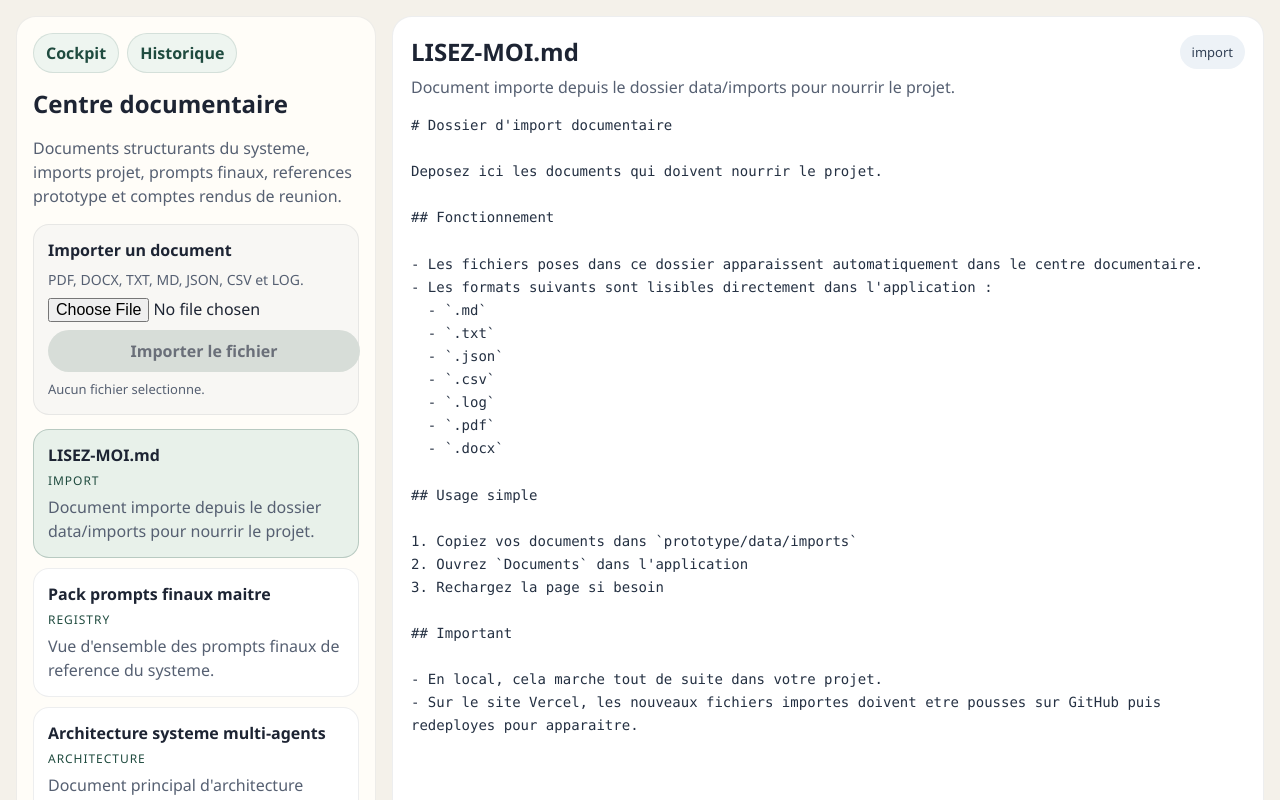
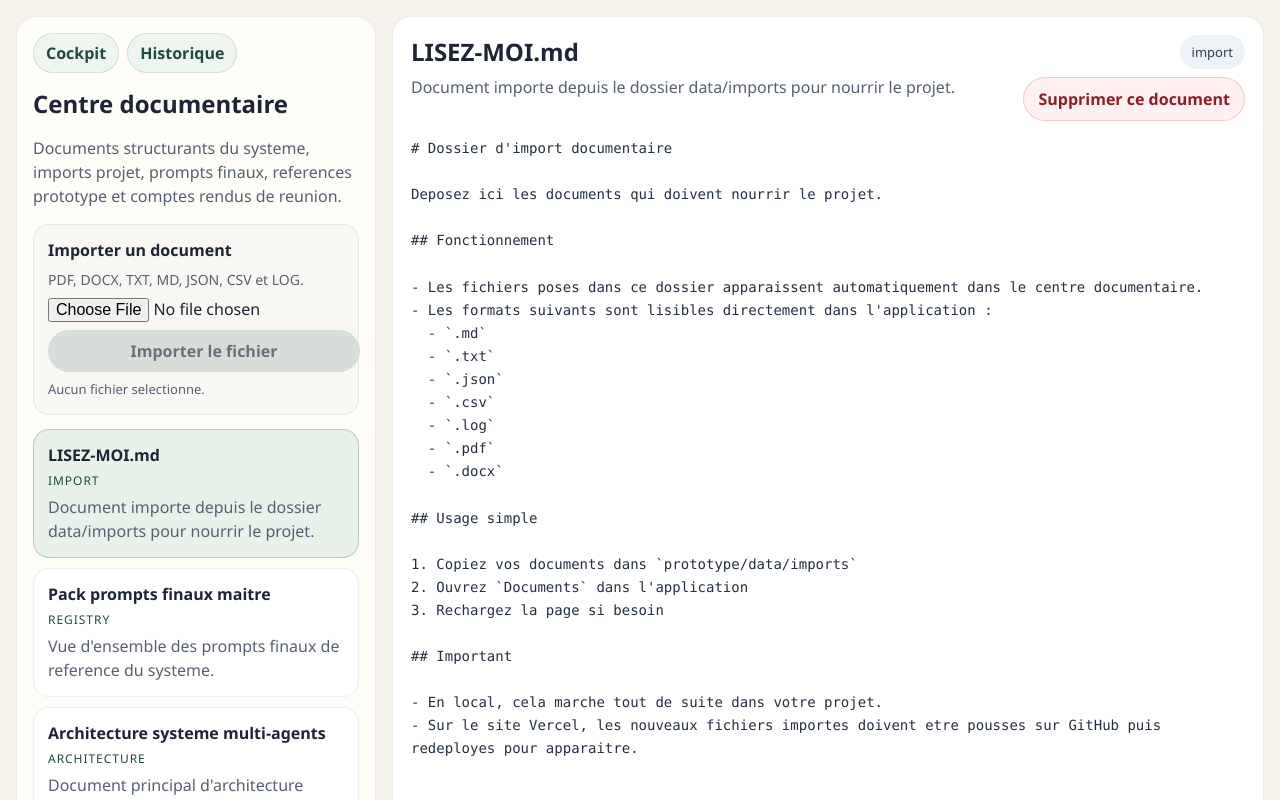
Before and after one commit to nonomanu31-cmd/villa-aldebaran-prototype, a Next.js app: page /documents in a window 1280 px wide. Shown: the top 800 px of the page. Built offline with nearby package versions, Linux system fonts and the light colour scheme.

Commit message:
Add imported document deletion

```diff
--- a/app/api/documents/[id]/route.ts
+++ b/app/api/documents/[id]/route.ts
@@ -1,5 +1,9 @@
 import { NextResponse } from "next/server";
-import { readDocumentContent } from "../../../../lib/documents";
+import {
+  deleteImportedDocument,
+  readDocumentContent,
+  resolveImportedDocumentLocation,
+} from "../../../../lib/documents";
 
 export const dynamic = "force-dynamic";
 export const revalidate = 0;
@@ -21,3 +25,34 @@ export async function GET(
     );
   }
 }
+
+export async function DELETE(
+  _request: Request,
+  context: { params: { id: string } }
+) {
+  try {
+    const importedDocument = await resolveImportedDocumentLocation(context.params.id);
+
+    if (!importedDocument) {
+      return NextResponse.json(
+        { error: "Seuls les documents importes peuvent etre supprimes." },
+        { status: 400 }
+      );
+    }
+
+    const deleted = await deleteImportedDocument(context.params.id);
+
+    return NextResponse.json({
+      ok: true,
+      title: deleted.fileName,
+    });
+  } catch (error) {
+    return NextResponse.json(
+      {
+        error:
+          error instanceof Error ? error.message : "Erreur suppression document.",
+      },
+      { status: 500 }
+    );
+  }
+}
--- a/components/DocumentLibrary.tsx
+++ b/components/DocumentLibrary.tsx
@@ -15,6 +15,7 @@ export function DocumentLibrary() {
   const [file, setFile] = useState<File | null>(null);
   const [uploadStatus, setUploadStatus] = useState<string>("");
   const [isUploading, setIsUploading] = useState(false);
+  const [isDeleting, setIsDeleting] = useState(false);
 
   useEffect(() => {
     async function loadDocuments() {
@@ -82,6 +83,54 @@ export function DocumentLibrary() {
       );
     } finally {
       setIsUploading(false);
+    }
+  }
+
+  async function handleDeleteSelected() {
+    if (!selectedDocument || selectedDocument.category !== "import" || isDeleting) {
+      return;
+    }
+
+    const confirmed = window.confirm(
+      `Supprimer le document "${selectedDocument.title}" ?`
+    );
+
+    if (!confirmed) {
+      return;
+    }
+
+    setIsDeleting(true);
+    setUploadStatus("");
+
+    try {
+      const result = await fetch(`/api/documents/${selectedDocument.id}`, {
+        method: "DELETE",
+      });
+      const data = (await result.json()) as { ok?: boolean; error?: string; title?: string };
+
+      if (!result.ok || !data.ok) {
+        throw new Error(data.error || "La suppression du document a echoue.");
+      }
+
+      const refreshedDocuments = await loadDocuments();
+
+      const nextDocument =
+        refreshedDocuments.find((entry) => entry.id !== selectedDocument.id) ?? null;
+
+      if (nextDocument) {
+        await loadDocument(nextDocument.id);
+      } else {
+        setSelectedDocument(null);
+      }
+
+      setUploadStatus(`Document supprime : ${data.title || selectedDocument.title}`);
+      setFile(null);
+    } catch (error) {
+      setUploadStatus(
+        error instanceof Error ? error.message : "Erreur inconnue pendant la suppression."
+      );
+    } finally {
+      setIsDeleting(false);
     }
   }
 
@@ -155,9 +204,21 @@ export function DocumentLibrary() {
                 <h2 style={styles.viewerTitle}>{selectedDocument.title}</h2>
                 <p style={styles.viewerMeta}>{selectedDocument.description}</p>
               </div>
-              <span style={styles.badge}>
-                {loadingId === selectedDocument.id ? "Chargement..." : selectedDocument.category}
-              </span>
+              <div style={styles.viewerHeaderActions}>
+                <span style={styles.badge}>
+                  {loadingId === selectedDocument.id ? "Chargement..." : selectedDocument.category}
+                </span>
+                {selectedDocument.category === "import" ? (
+                  <button
+                    type="button"
+                    onClick={handleDeleteSelected}
+                    disabled={isDeleting}
+                    style={isDeleting ? styles.deleteButtonDisabled : styles.deleteButton}
+                  >
+                    {isDeleting ? "Suppression..." : "Supprimer ce document"}
+                  </button>
+                ) : null}
+              </div>
             </div>
             <pre style={styles.content}>{selectedDocument.content}</pre>
           </>
@@ -294,6 +355,11 @@ const styles: Record<string, React.CSSProperties> = {
     gap: 12,
     marginBottom: 16,
   },
+  viewerHeaderActions: {
+    display: "grid",
+    gap: 8,
+    justifyItems: "end",
+  },
   viewerTitle: {
     margin: 0,
     color: "#1d2433",
@@ -309,6 +375,24 @@ const styles: Record<string, React.CSSProperties> = {
     color: "#324055",
     fontSize: 13,
   },
+  deleteButton: {
+    border: "1px solid rgba(164, 42, 42, 0.18)",
+    borderRadius: 999,
+    padding: "10px 14px",
+    background: "#fff1f1",
+    color: "#8f1f1f",
+    cursor: "pointer",
+    fontWeight: 700,
+  },
+  deleteButtonDisabled: {
+    border: "1px solid rgba(31,40,55,0.08)",
+    borderRadius: 999,
+    padding: "10px 14px",
+    background: "#f1f3f5",
+    color: "#7b818b",
+    cursor: "not-allowed",
+    fontWeight: 700,
+  },
   content: {
     margin: 0,
     whiteSpace: "pre-wrap",
--- a/lib/documents.ts
+++ b/lib/documents.ts
@@ -1,5 +1,5 @@
-import { get, list } from "@vercel/blob";
-import { readdir, readFile } from "node:fs/promises";
+import { del, get, list } from "@vercel/blob";
+import { readdir, readFile, unlink } from "node:fs/promises";
 import path from "node:path";
 import { readMeetingReports } from "./meeting-reports";
 
@@ -17,6 +17,12 @@ export type DocumentEntry = {
     | "import";
   description: string;
   filePath?: string;
+};
+
+export type ImportedDocumentLocation = {
+  fileName: string;
+  localPath: string;
+  blobPath: string;
 };
 
 const importsDirectory = path.join(process.cwd(), "data", "imports");
@@ -240,6 +246,56 @@ async function dedupeImportedDocuments(documents: DocumentEntry[]) {
   return Array.from(unique.values()).sort((a, b) => a.title.localeCompare(b.title, "fr"));
 }
 
+export async function resolveImportedDocumentLocation(
+  id: string
+): Promise<ImportedDocumentLocation | null> {
+  const importedDocuments = await dedupeImportedDocuments([
+    ...(await getImportedDocuments()),
+    ...(await getBlobImportedDocuments()),
+  ]);
+  const document = importedDocuments.find((entry) => entry.id === id);
+
+  if (!document) {
+    return null;
+  }
+
+  return {
+    fileName: document.title,
+    localPath: path.join(importsDirectory, document.title),
+    blobPath: `${importedDocumentsBlobPrefix}${document.title}`,
+  };
+}
+
+export async function deleteImportedDocument(id: string) {
+  const location = await resolveImportedDocumentLocation(id);
+
+  if (!location) {
+    throw new Error("Document importe introuvable.");
+  }
+
+  try {
+    await unlink(location.localPath);
+  } catch (error) {
+    if ((error as NodeJS.ErrnoException).code !== "ENOENT") {
+      throw error;
+    }
+  }
+
+  if (process.env.BLOB_READ_WRITE_TOKEN) {
+    try {
+      await del(location.blobPath);
+    } catch (error) {
+      const message = error instanceof Error ? error.message : "";
+
+      if (!message.toLowerCase().includes("not found")) {
+        console.warn(`Blob delete unavailable for ${location.blobPath}.`, error);
+      }
+    }
+  }
+
+  return location;
+}
+
 async function extractImportedDocumentContent(filePath: string) {
   if (filePath.startsWith(importedDocumentsBlobPrefix) && process.env.BLOB_READ_WRITE_TOKEN) {
     const result = await get(filePath, {
```
